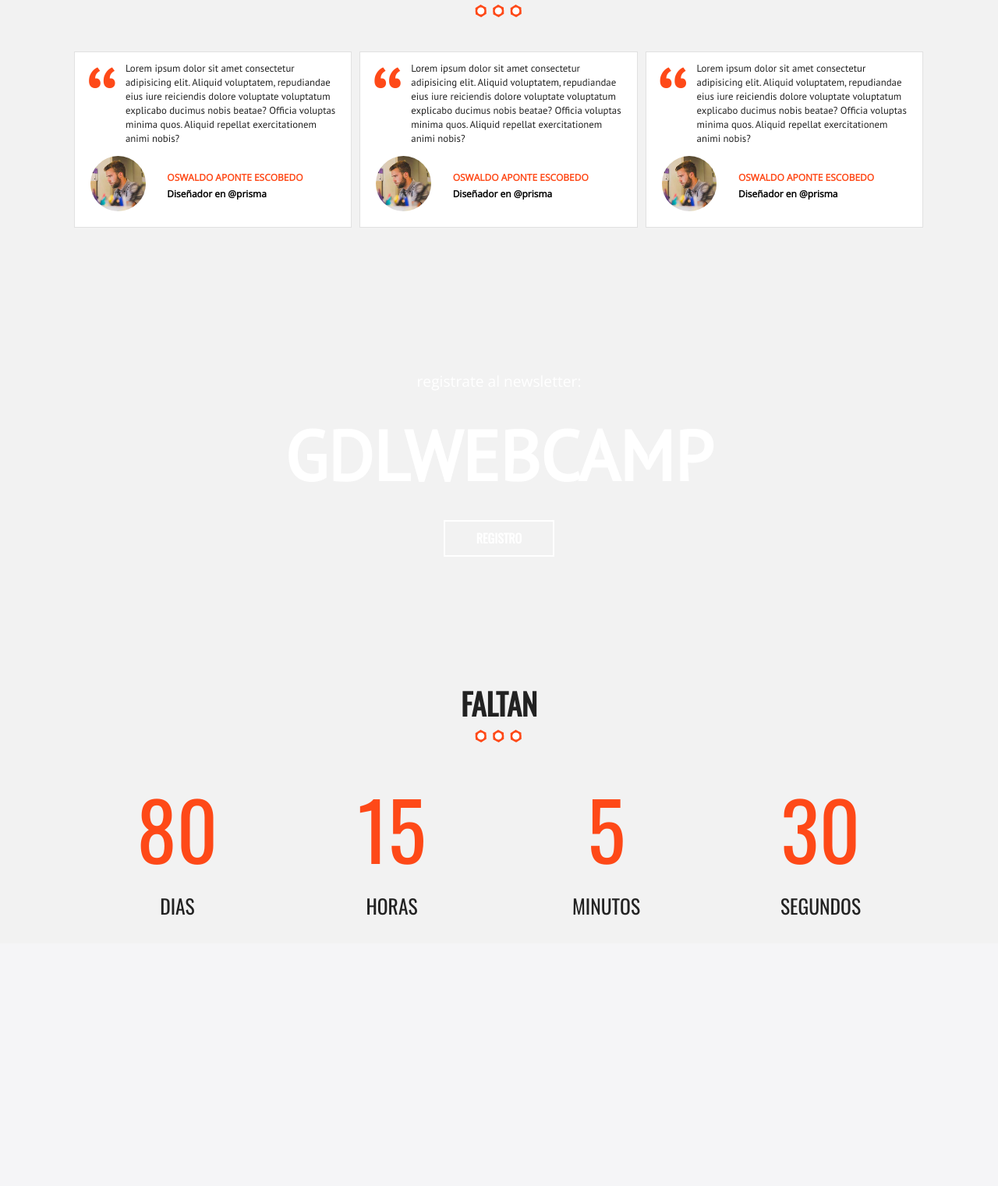
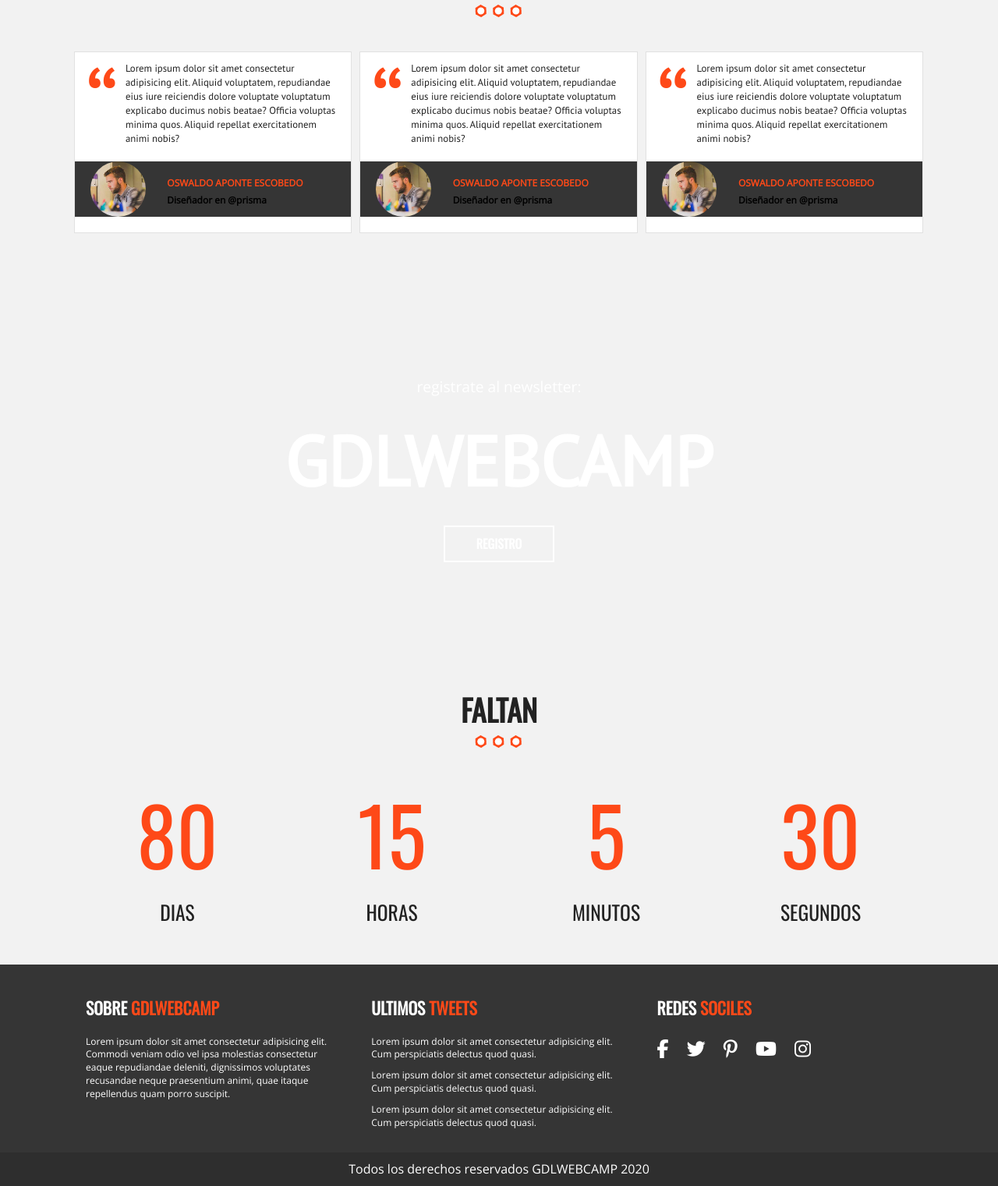
Before and after one commit to Airalina/gdlwebcamp, a PHP site: page / in a window 1280 px wide. Shown: the part 4616-6137 px from the top of the page at 78% size. Before the commit the page ends 5790 px from the top, so only its background shows below. Run offline with PHP 8.4, Linux system fonts and the light colour scheme; some libraries are stand-ins or nearby versions.

Commit message:
commit15

```diff
--- a/css/main.css
+++ b/css/main.css
@@ -182,11 +182,11 @@ ul {
   background-color: #ffff;
   color: #fe4918;
 }
-.button.transparente{
+.button.transparente {
   background-color: transparent;
   border: 2px solid #ffff;
 }
-.button.transparente:hover{
+.button.transparente:hover {
   border: 2px solid #fe4918;
 }
 .button:hover {
@@ -571,35 +571,34 @@ div.mapa {
   background-color: green;
 }
 /**testimoniales**/
-div.testimoniales{
-  padding-bottom:20px;
-
+div.testimoniales {
+  padding-bottom: 20px;
 }
-div.testimonial{
+div.testimonial {
   padding: 5px;
 }
 @media only screen and (min-width: 768px) {
-  div.testimonial{
+  div.testimonial {
     float: left;
     width: 33.3%;
   }
 }
-blockquote{
+blockquote {
   background-color: #ffff;
   border: 1px solid #e1e1e1;
   position: relative;
   margin: 0 0 10px 0;
   padding-bottom: 20px;
 }
-blockquote p{
-  text-align: left!important;
-  font-size: .8em!important;
-font-family: 'PT Sans', sans-serif;
+blockquote p {
+  text-align: left !important;
+  font-size: 0.8em !important;
+  font-family: "PT Sans", sans-serif;
   padding: 0 20px 0 65px;
 }
 
-blockquote p::before{
-  content: '\201c';
+blockquote p::before {
+  content: "\201c";
   position: absolute;
   left: 13px;
   top: 8px;
@@ -609,16 +608,16 @@ blockquote p::before{
   line-height: 1;
   color: #fe4918;
 }
-footer.info-testimonial{
+footer.info-testimonial {
   padding: 0;
 }
-footer.info-testimonial img{
+footer.info-testimonial img {
   float: left;
   width: 20%;
   border-radius: 50%;
   margin-left: 20px;
 }
-footer.info-testimonial cite{
+footer.info-testimonial cite {
   text-align: left;
   color: #fe4918;
   text-transform: uppercase;
@@ -629,27 +628,26 @@ footer.info-testimonial cite{
   font-weight: bold;
   font-style: normal;
 }
-footer.info-testimonial cite span{
+footer.info-testimonial cite span {
   color: black;
   display: block;
   text-transform: none;
   margin-top: 5px;
 }
 /**newsletter**/
-div.newsletter{
+div.newsletter {
   position: relative;
   height: auto;
 }
-div.newsletter::before{
+div.newsletter::before {
   background-image: url(../img/bg-newsletter.jpg);
-  content: '';
+  content: "";
 }
-div.newsletter .contenido{
+div.newsletter .contenido {
   padding: 100px 0;
   color: #ffff;
   text-align: center;
   position: relative;
-
 }
 div.newsletter .contenido p {
   font-size: 1.2em;
@@ -659,13 +657,13 @@ div.newsletter .contenido h3 {
   color: #ffff;
   text-transform: uppercase;
   font-size: 7vw;
-  font-family: 'PT Sans', sans-serif;
+  font-family: "PT Sans", sans-serif;
 }
 /**Cuenta regresiva**/
 
 div.cuenta-regresiva ul li {
   text-transform: uppercase;
-font-family: 'Oswald', sans-serif;
+  font-family: "Oswald", sans-serif;
   font-size: 1.6rem;
   text-align: center;
 }
@@ -674,6 +672,48 @@ text-align: center;
     float: left;
     width: 25%;
   }
+}
+/**footer**/
+footer{
+  background-color: #353535;
+  padding-top: 40px;
+  margin-top: 20px;
+
+}
+footer .contenedor > div {
+  color: #ffff;
+  padding: 0px 20px;
+  font-size: 12px;
+
+}
+@media only screen and (min-width: 768px) {
+  footer .contenedor > div {
+    float: left;
+    width: 33.3%;
+  }
+}
+footer h3{
+  color: #ffff;
+  text-transform: uppercase;
+  font-family: 'Oswald', sans-serif;
+  margin-bottom: 20px;
+}
+footer h3 span{
+  color: #fe4918;
+}
+footer .ultimos-tweets li {
+  margin-bottom: 10px;
+
+}
+footer nav.redes-sociales{
+  text-align: left;
+}
+p.copyright{
+background-color: #2e2e2e;
+color: #ffff;
+padding: 10px 0;
+margin: 20px 0 0 0;
+text-align: center;
 }
 /* ==========================================================================
    Helper classes
--- a/index.html
+++ b/index.html
@@ -335,8 +335,34 @@
           <p class="numero">30</p>segundos
         </li>
       </ul>
-    </div>
-  </section>
+    </div><!--cuenta regresiva-->
+  </section><!--seccion cuenta regresiva-->
+    <footer class="site-footer">
+      <div class="contenedor clearfix">
+        <div class="footer-inf">
+          <h3>Sobre <span>GdlWebCamp</span></h3>
+          <P>Lorem ipsum dolor sit amet consectetur adipisicing elit. Commodi veniam odio vel ipsa molestias consectetur eaque repudiandae deleniti, dignissimos voluptates recusandae neque praesentium animi, quae itaque repellendus quam porro suscipit.</P>
+        </div><!--inf-->
+          <div class="ultimos-tweets">  <h3>Ultimos <span>Tweets</span></h3>
+          <ul><li>Lorem ipsum dolor sit amet consectetur adipisicing elit. Cum perspiciatis delectus quod quasi.</li>
+            <li>Lorem ipsum dolor sit amet consectetur adipisicing elit. Cum perspiciatis delectus quod quasi.</li>
+            <li>Lorem ipsum dolor sit amet consectetur adipisicing elit. Cum perspiciatis delectus quod quasi.</li></ul>
+
+          </div><!--tweets-->
+          <div class="menu">  <h3>Redes <span>Sociles</span></h3>
+            <nav class="redes-sociales">
+              <a href="#"><i class="fab fa-facebook-f"></i></a>
+              <a href="#"><i class="fab fa-twitter"></i></a>
+              <a href="#"><i class="fab fa-pinterest-p"></i></a>
+              <a href="#"><i class="fab fa-youtube"></i></a>
+              <a href="#"><i class="fab fa-instagram"></i></a>
+            </nav>
+          </div><!--menu-->
+      </div><!--contenedor-->
+      <p class="copyright">
+        Todos los derechos reservados GDLWEBCAMP 2020
+      </p>
+    </footer>
   <script src="js/vendor/modernizr-3.8.0.min.js"></script>
   <script src="https://code.jquery.com/jquery-3.4.1.min.js"
     integrity="sha256-CSXorXvZcTkaix6Yvo6HppcZGetbYMGWSFlBw8HfCJo=" crossorigin="anonymous"></script>
```
Lines whose indentation alone changed are shown as unchanged.
